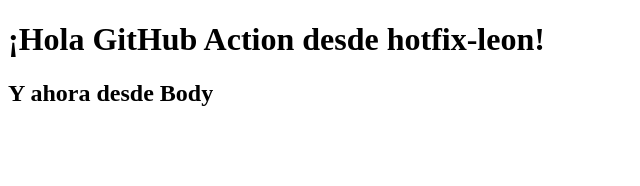
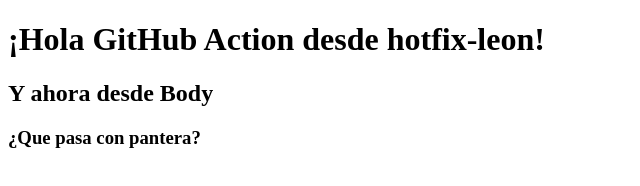
Before and after one commit to LeoAC0/hello-world-typescript_actions, a website: page index.html in a window 1280 px wide. Shown: the whole page, without its empty margins (0-640 px from the left). Drawn offline with Linux system fonts and the light colour scheme.

Commit message:
Probando nuevo cambio en body

```diff
--- a/index.html
+++ b/index.html
@@ -8,5 +8,6 @@
 <body>
     <h1>¡Hola GitHub Action desde hotfix-leon!</h1>
     <h2>Y ahora desde Body</h2>
+    <h3>¿Que pasa con pantera?</h3>
 </body>
 </html>
```
